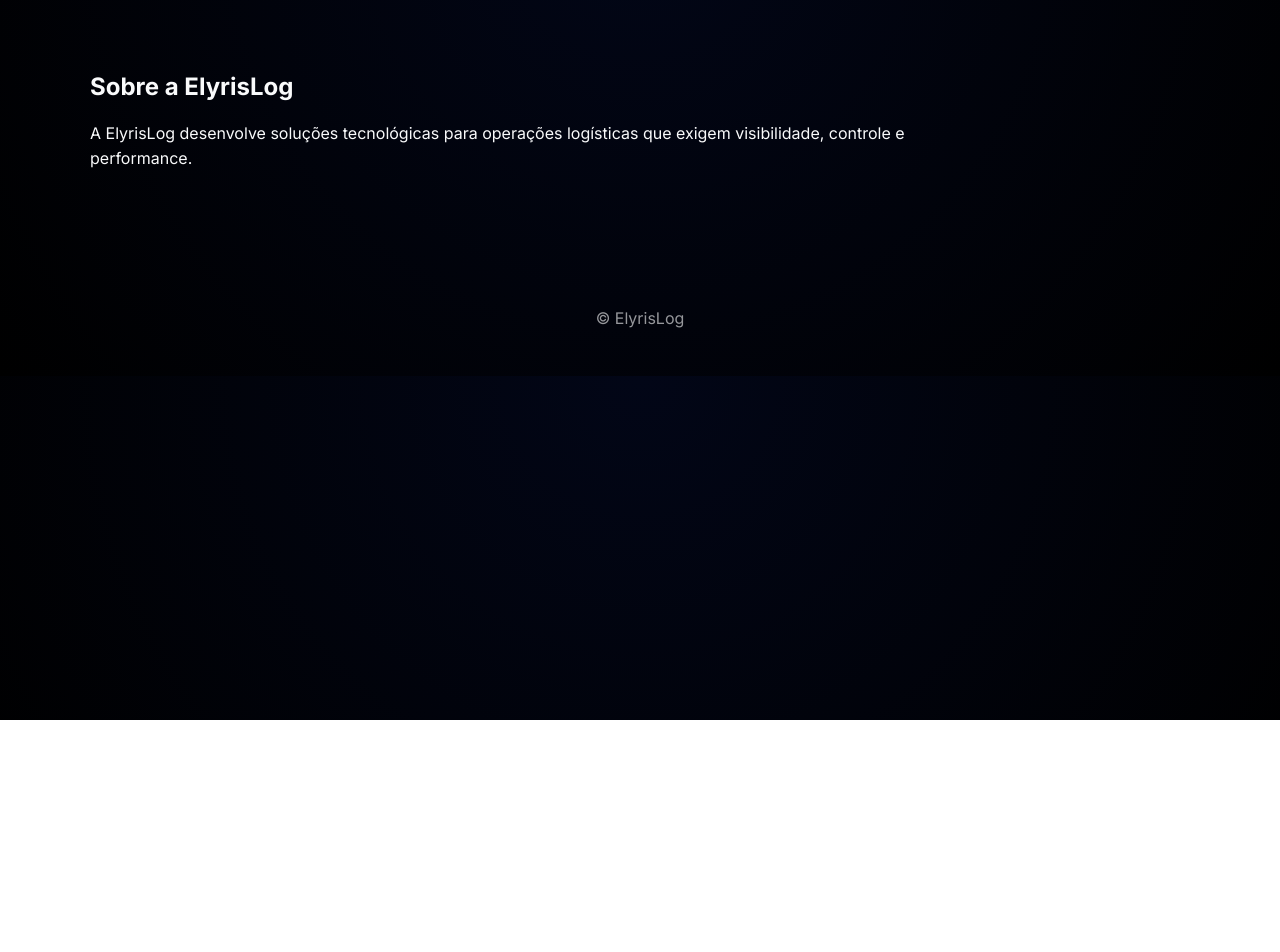
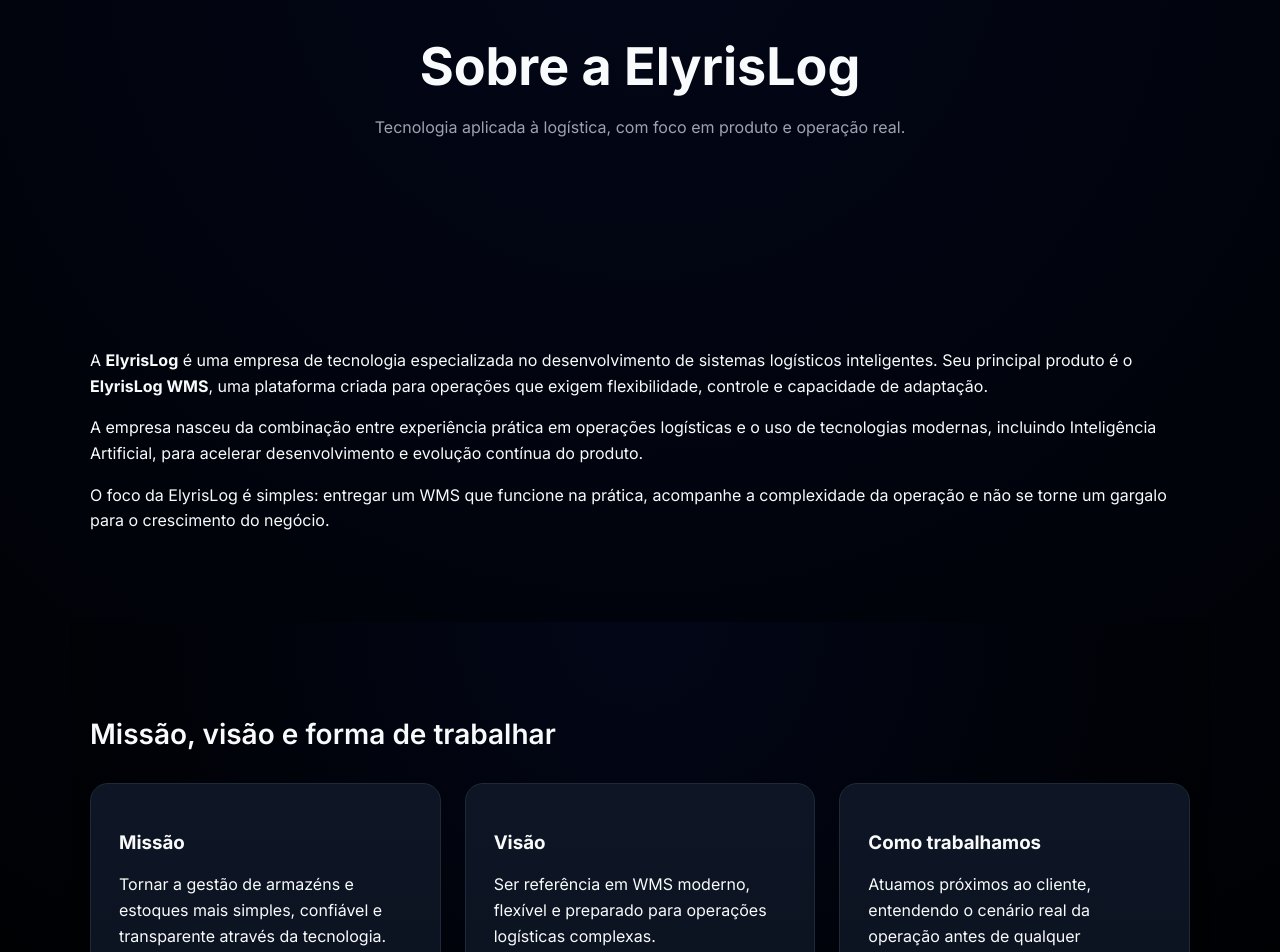
Before and after one commit to elyrislog/elyrislog-site, a Next.js app: page /about in a window 1280 px wide. Shown: the part 80-1032 px from the top of the page. Before the commit the page ends 800 px from the top, so only its background shows below. Built offline with nearby package versions, Linux system fonts and the light colour scheme.

Commit message:
Update about.js

```diff
--- a/pages/about.js
+++ b/pages/about.js
@@ -1,18 +1,71 @@
+import Header from "../components/Header";
+import Footer from "../components/Footer";
 
-import Header from '../components/Header'
-import Footer from '../components/Footer'
-export default function About(){
- return(
-  <>
-   <Header/>
-   <section className="section">
-    <h1>Sobre a ElyrisLog</h1>
-    <p style={{maxWidth:820}}>
-     A ElyrisLog desenvolve soluções tecnológicas para operações logísticas que exigem visibilidade,
-     controle e performance.
-    </p>
-   </section>
-   <Footer/>
-  </>
- )
+export default function About() {
+  return (
+    <>
+      <Header />
+
+      <section className="hero-block">
+        <h1 className="hero-title">Sobre a ElyrisLog</h1>
+        <p className="hero-subtitle">
+          Tecnologia aplicada à logística, com foco em produto e operação real.
+        </p>
+      </section>
+
+      <section className="section">
+        <p className="text-block">
+          A <strong>ElyrisLog</strong> é uma empresa de tecnologia especializada no
+          desenvolvimento de sistemas logísticos inteligentes. Seu principal
+          produto é o <strong>ElyrisLog WMS</strong>, uma plataforma criada para
+          operações que exigem flexibilidade, controle e capacidade de adaptação.
+        </p>
+
+        <p className="text-block">
+          A empresa nasceu da combinação entre experiência prática em operações
+          logísticas e o uso de tecnologias modernas, incluindo Inteligência
+          Artificial, para acelerar desenvolvimento e evolução contínua do
+          produto.
+        </p>
+
+        <p className="text-block">
+          O foco da ElyrisLog é simples: entregar um WMS que funcione na prática,
+          acompanhe a complexidade da operação e não se torne um gargalo para o
+          crescimento do negócio.
+        </p>
+      </section>
+
+      <section className="section section-soft">
+        <h2 className="section-title">Missão, visão e forma de trabalhar</h2>
+
+        <div className="cards-grid">
+          <div className="card">
+            <h3>Missão</h3>
+            <p>
+              Tornar a gestão de armazéns e estoques mais simples, confiável e
+              transparente através da tecnologia.
+            </p>
+          </div>
+
+          <div className="card">
+            <h3>Visão</h3>
+            <p>
+              Ser referência em WMS moderno, flexível e preparado para operações
+              logísticas complexas.
+            </p>
+          </div>
+
+          <div className="card">
+            <h3>Como trabalhamos</h3>
+            <p>
+              Atuamos próximos ao cliente, entendendo o cenário real da operação
+              antes de qualquer implementação.
+            </p>
+          </div>
+        </div>
+      </section>
+
+      <Footer />
+    </>
+  );
 }
```
